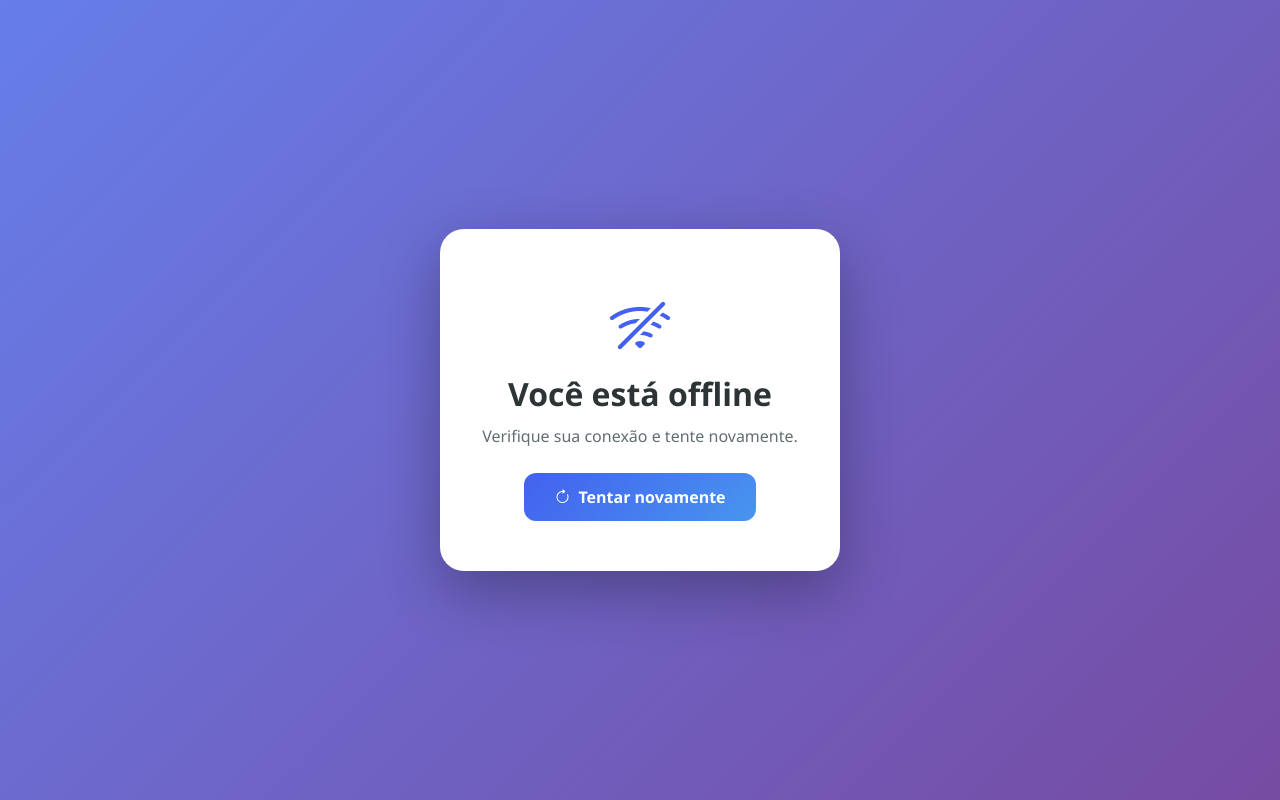
After one commit to LovanGoulart/controle-equipamentos, a Flask app: page /offline.html in a window 1280 px wide. The commit adds this page. Run offline with Flask 3, Linux system fonts and the light colour scheme.

Commit message:
sistema pwa

```diff
--- a/app/routes/main.py
+++ b/app/routes/main.py
@@ -7,6 +7,9 @@ from app.routes.auth import registrar_historico
 import csv
 import io
 from sqlalchemy import case, asc
+from flask import send_from_directory
+import os
+
 
 bp = Blueprint('main', __name__)
 
@@ -112,6 +115,7 @@ def equipamentos():
         pagination=pagination,
         config=config
     )
+
 @bp.route('/equipamento/novo', methods=['GET', 'POST'])
 @login_required
 def equipamento_novo():
@@ -318,3 +322,24 @@ def impressao():
     equipamentos = Equipamento.query.filter_by(baixado=False).order_by(Equipamento.data_inclusao.desc()).all()
     config = Configuracao.query.first()
     return render_template('impressao.html', equipamentos=equipamentos, config=config, data_impressao=datetime.now())
+
+@bp.route('/manifest.json')
+def manifest():
+    return send_from_directory(
+        os.path.join(os.path.dirname(os.path.dirname(__file__)), 'static'),
+        'manifest.json',
+        mimetype='application/json'
+    )
+
+@bp.route('/service-worker.js')
+def service_worker():
+    return send_from_directory(
+        os.path.join(os.path.dirname(os.path.dirname(__file__)), 'static'),
+        'service-worker.js',
+        mimetype='application/javascript'
+    )
+
+@bp.route('/offline.html')
+def offline():
+    config = Configuracao.query.first()
+    return render_template('offline.html', config=config)
--- /dev/null
+++ b/app/templates/offline.html
@@ -0,0 +1,48 @@
+<!DOCTYPE html>
+<html lang="pt-BR">
+<head>
+    <meta charset="UTF-8">
+    <meta name="viewport" content="width=device-width, initial-scale=1.0">
+    <title>Sem Conexão</title>
+    <link href="https://cdn.jsdelivr.net/npm/bootstrap@5.3.2/dist/css/bootstrap.min.css" rel="stylesheet">
+    <link rel="stylesheet" href="https://cdn.jsdelivr.net/npm/bootstrap-icons@1.11.1/font/bootstrap-icons.css">
+    <style>
+        body {
+            min-height: 100vh;
+            display: flex;
+            align-items: center;
+            justify-content: center;
+            background: linear-gradient(135deg, #667eea 0%, #764ba2 100%);
+            font-family: 'Segoe UI', sans-serif;
+        }
+        .offline-card {
+            background: white;
+            border-radius: 24px;
+            padding: 50px 40px;
+            text-align: center;
+            max-width: 400px;
+            width: 90%;
+            box-shadow: 0 20px 60px rgba(0,0,0,0.3);
+        }
+        .offline-icon { font-size: 4rem; color: #4361ee; margin-bottom: 20px; }
+        .offline-card h2 { font-weight: 700; color: #2d3436; margin-bottom: 10px; }
+        .offline-card p { color: #636e72; margin-bottom: 25px; }
+        .btn-retry {
+            background: linear-gradient(135deg, #4361ee, #4895ef);
+            color: white; border: none; border-radius: 12px;
+            padding: 12px 30px; font-weight: 600;
+        }
+        .btn-retry:hover { transform: translateY(-2px); color: white; }
+    </style>
+</head>
+<body>
+    <div class="offline-card">
+        <i class="bi bi-wifi-off offline-icon"></i>
+        <h2>Você está offline</h2>
+        <p>Verifique sua conexão e tente novamente.</p>
+        <button class="btn btn-retry" onclick="window.location.reload()">
+            <i class="bi bi-arrow-clockwise me-2"></i>Tentar novamente
+        </button>
+    </div>
+</body>
+</html>
```
Also changed, not shown: app/static/service-worker.js (added, +37 -0 lines), app/templates/base.html (+92 -20 lines), app/tunnel.py (added, +12 -0 lines), service-worker.js (deleted, +0 -31 lines), app/static/icons/icon-192x192.png, app/static/icons/icon-512x512.png, app/static/manifest.json (added), instance/patrimonio.db, manifest.json (deleted).
